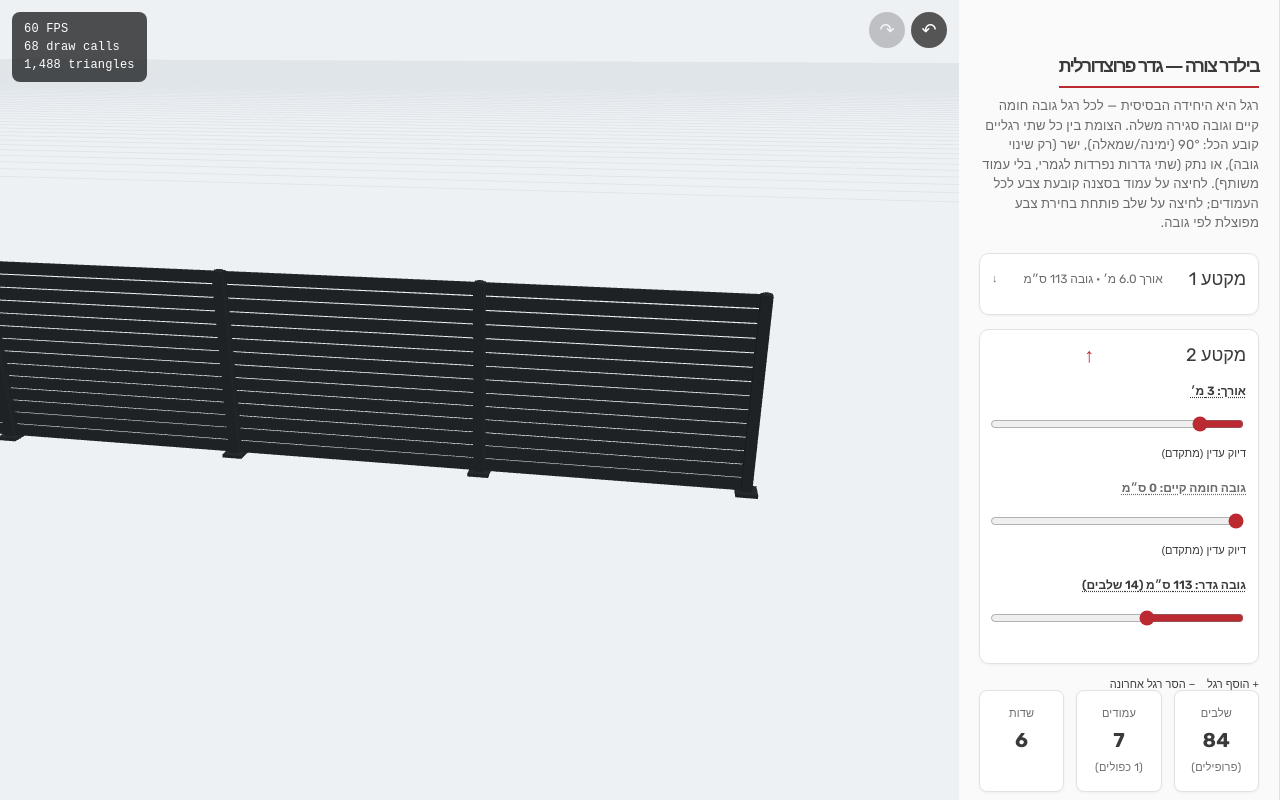
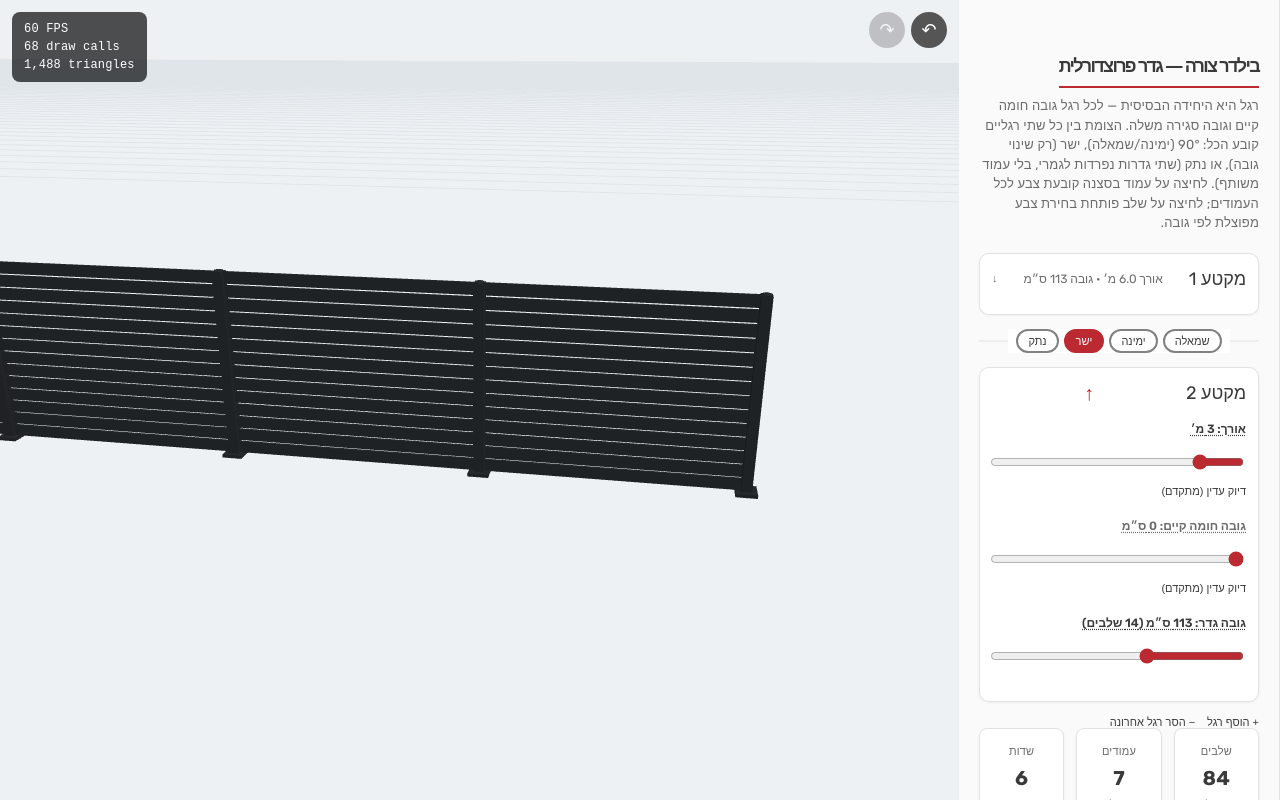
Before and after one commit to yam-chay/FenceConfig, a React (Vite) app in the folder fence-configurator/: page / in a window 1280 px wide. Both pictures are taken after a click on the button "+ הוסף רגל". Built offline with nearby package versions, Linux system fonts and the light colour scheme.

Commit message:
UI
- properties panel changed to fit the junction turns outside a closed leg

```diff
--- a/fence-configurator/src/App.css
+++ b/fence-configurator/src/App.css
@@ -34,7 +34,7 @@
   position: relative;
   flex: 1 1 auto;
   min-height: 0;
-transition: none !important;
+  transition: none !important;
 }
 
 .stats-badge {
@@ -186,7 +186,7 @@ transition: none !important;
   margin-bottom: 16px;
 }
 
-.summary > div {
+.summary>div {
   flex: 1;
   background: #fff;
   border: 1px solid #e2e2e2;
@@ -287,6 +287,67 @@ transition: none !important;
   flex-wrap: wrap;
 }
 
+.junction-divider {
+  position: relative;
+  display: flex;
+  align-items: center;
+  justify-content: center;
+  margin: -2px 0 12px;
+  padding: 2px 0;
+}
+
+.junction-divider::before,
+.junction-divider::after {
+  content: "";
+  position: absolute;
+  top: 50%;
+  height: 1px;
+  background: #dfe2e5;
+  transform: translateY(-50%);
+}
+
+.junction-divider::before {
+  right: 0;
+  width: calc(50% - 88px);
+}
+
+.junction-divider::after {
+  left: 0;
+  width: calc(50% - 88px);
+}
+
+.junction-controls {
+  position: relative;
+  z-index: 1;
+  display: flex;
+  align-items: center;
+  justify-content: center;
+  gap: 5px;
+  direction: rtl;
+  padding: 0 8px;
+  background: var(--panel-bg, #fff);
+}
+
+.junction-controls .pill {
+  padding: 4px 10px;
+  font-size: 11px;
+  white-space: nowrap;
+}
+
+.junction-controls {
+  display: flex;
+  align-items: center;
+  justify-content: center;
+  gap: 5px;
+  direction: rtl;
+}
+
+.junction-controls .pill {
+  padding: 4px 10px;
+  font-size: 11px;
+  white-space: nowrap;
+}
+
 .panel-mobile-handle,
 .panel-mobile-header {
   display: none;
@@ -308,6 +369,7 @@ transition: none !important;
     margin-bottom: 4px;
   }
 }
+
 .pill {
   border: 2px solid #818181;
   background: #fff;
@@ -555,10 +617,11 @@ transition: none !important;
 }
 
 @media (min-width: 701px) {
+
   /* Desktop: cards sit side by side, so containment (a full box) is what
      signals "this belongs together" — a bottom line wouldn't read as a
      section boundary in a row layout the way it does in a stack. */
-  .sheet-flow > .carousel-row {
+  .sheet-flow>.carousel-row {
     flex: 0 1 auto;
     margin-bottom: 0;
     background: #fff;
@@ -578,13 +641,13 @@ transition: none !important;
      line at the BOTTOM of each section's content (choices, then its
      below/above buttons, then the line) — closing that section off before
      the next one starts, not a box around it. */
-  .sheet-flow > .carousel-row {
+  .sheet-flow>.carousel-row {
     margin-bottom: 16px;
     padding-bottom: 16px;
     border-bottom: 2px solid #818181;
   }
 
-  .sheet-flow > .carousel-row:last-child {
+  .sheet-flow>.carousel-row:last-child {
     margin-bottom: 0;
     padding-bottom: 0;
     border-bottom: none;
@@ -831,6 +894,7 @@ transition: none !important;
     opacity: 0;
     transform: translate(-50%, -6px);
   }
+
   to {
     opacity: 1;
     transform: translate(-50%, 0);
@@ -848,9 +912,11 @@ transition: none !important;
   0% {
     box-shadow: 0 0 0 0 rgba(187, 41, 49, 0.65);
   }
+
   70% {
     box-shadow: 0 0 0 10px rgba(187, 41, 49, 0);
   }
+
   100% {
     box-shadow: 0 0 0 0 rgba(187, 41, 49, 0);
   }
--- a/fence-configurator/src/App.tsx
+++ b/fence-configurator/src/App.tsx
@@ -1027,12 +1027,7 @@ export default function App() {
             profileScheme={profileScheme}
             selection={selection}
             onSelect={(nextSelection) => {
-  console.log("🎯 SELECTION CHANGE", performance.now().toFixed(0), {
-    from: selection,
-    to: nextSelection,
-  });
-  setSelection(nextSelection);
-}}            onStats={setStats}
+            }} onStats={setStats}
             skipNextFocusRef={skipNextFocusRef}
             legCameraFocus={legCameraFocus}
           />
@@ -1398,18 +1393,20 @@ onSelect={(nextSelection) => {
                   )}
                 </div>
 
-              {isOpen && shape.junctions[legIndex] && (
-                <div className="corner-row junction-row">
-                  <span>צומת:</span>
+                {shape.junctions[legIndex] && (
+                  <div className="junction-divider">
+                    <div className="junction-controls">
                       {(['right', 'left', 'straight', 'disconnect'] as const).map((t) => (
                         <button
                           key={t}
+                          type="button"
                           className={shape.junctions[legIndex].type === t ? 'pill active' : 'pill'}
                           onClick={() => setJunction(legIndex, t)}
                         >
                           {JUNCTION_LABELS[t]}
                         </button>
                       ))}
+                    </div>
                   </div>
                 )}
               </div>
--- a/fence-configurator/src/scene/Scene.tsx
+++ b/fence-configurator/src/scene/Scene.tsx
@@ -348,11 +348,11 @@ export default function Scene({
   const pointerDownRef = useRef<{ x: number; y: number } | null>(null);
   const deselectFlyTimeoutRef = useRef<number | null>(null);
 
-  const PANEL_OPEN_DISTANCE_FACTOR: number = 0.95;
-  const PANEL_CLOSE_DISTANCE_FACTOR: number = 1.08;
+  const PANEL_OPEN_DISTANCE_FACTOR: number = 1;
+  const PANEL_CLOSE_DISTANCE_FACTOR: number = 1;
 
-  const PANEL_OPEN_ANGLE_OFFSET: number = 1.0;
-  const PANEL_CLOSE_ANGLE_OFFSET: number = -1.0;
+  const PANEL_OPEN_ANGLE_OFFSET: number = 0;
+  const PANEL_CLOSE_ANGLE_OFFSET: number = 0;
   const lastAspectRef = useRef<number | null>(null);
   function distanceForTarget(target: FrameTarget, padding: number): number {
     const camera = cameraRef.current;
@@ -394,20 +394,6 @@ export default function Scene({
     padding: number,
     opts?: { relativeToCurrent?: boolean; preserveAngle?: boolean; instant?: boolean },
   ) {
-    console.log(
-      "🎬 FLY",
-      performance.now().toFixed(0),
-      "padding=",
-      padding,
-      "radius=",
-      target.radius.toFixed(2),
-      "preserveAngle=",
-      opts?.preserveAngle,
-      "relative=",
-      opts?.relativeToCurrent,
-      "instant=",
-      opts?.instant
-    );
 
     const camera = cameraRef.current;
     const controls = controlsRef.current;
```
Lines whose indentation alone changed are shown as unchanged.
